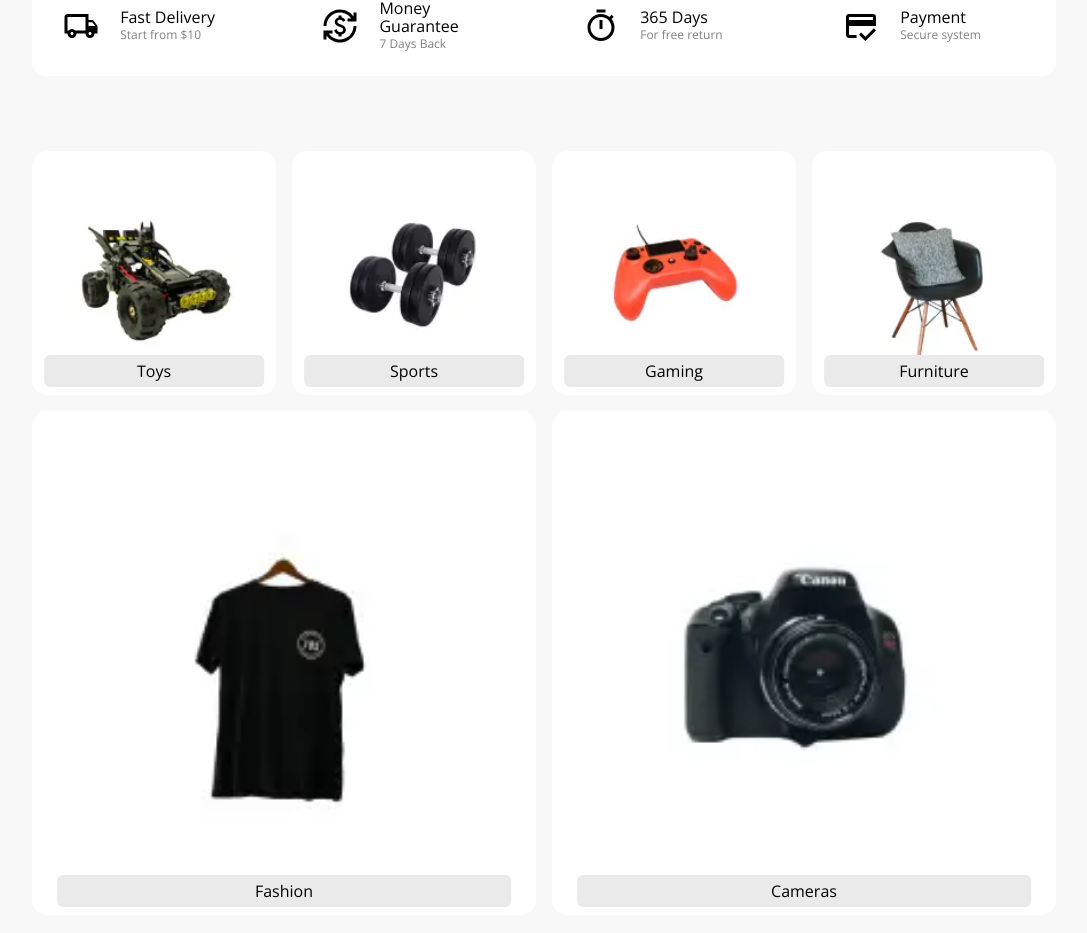
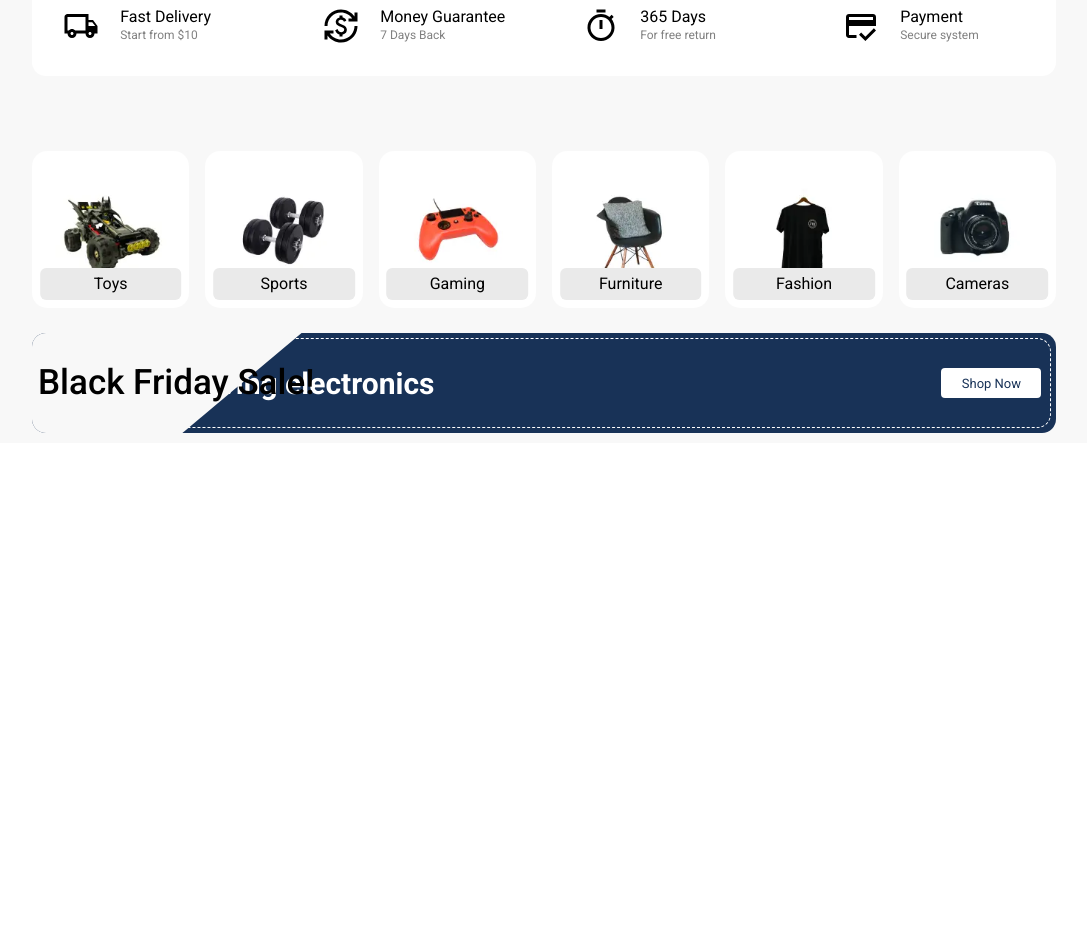
Before and after one commit to MahmoudSamyDev/Ecommerce-React-Ts-project, a React (Vite) app: page / in a window 1280 px wide. Shown: the part 734-1667 px from the top of the page, without its empty margins (96-1183 px from the left). After the commit the page ends 1227 px from the top, so only its background shows below. Built offline with nearby package versions, Linux system fonts and the light colour scheme.

Commit message:
Black friday

```diff
--- a/src/Pages/Home/Home.tsx
+++ b/src/Pages/Home/Home.tsx
@@ -5,7 +5,7 @@ import BlackFridaySale from '../../Sections/Ads/BlackFridaySale';
 
 function Home() {
     return (
-        <div className='home w-full bg-[#f8f8f8]'>
+        <div className='home w-full bg-background'>
             <Landing />
             <Values />
             <ProductNav />
--- a/src/Sections/Ads/BlackFridaySale.tsx
+++ b/src/Sections/Ads/BlackFridaySale.tsx
@@ -1,7 +1,21 @@
+import ContainerWrapper from "../../layout/Components/ContainerWrapper";
+import './adsStyle.css';
+
 function BlackFridaySale() {
     return (
-        <div>
-        <h1>Black Friday Sale</h1>
+        <div className="main-header-container w-full content-center mb-[50px]">
+            <ContainerWrapper>
+                <div className="w-full overflow-hidden min-h-[100px] h-[100px] max-h-[fit-content] rounded-[14px] my-[10px] content-center py-[15px] md:py-0 bg-[#183257] flex items-center justify-center">
+                    <div className="relative w-[calc(100%-10px)] h-[calc(100%-10px)] flex items-center rounded-[14px] my-[10px] content-center py-[15px] md:py-0 border border-dashed border-white">
+                        <span className="text-[35px] font-[500] absolute block z-[10]">Black Friday Sale!</span>
+                        <span className="block bg-background skew-x-[-50deg] w-[30%] h-[calc(100%+20px)] absolute top-[-10px] left-[-100px] flex items-center z-[7]"></span>
+                        <div className="absolute right-2 w-[10%] h-[90%] bg-[#183257] my-[10px] flex justify-center items-center z-[7]">
+                            <button className='bg-white text-[#183257] text-[13px] rounded-[4px] w-[100px] h-[30px] transition duration-300 ease-in-out hover:bg-[#183257] hover:text-white'>Shop Now</button>
+                        </div>
+                        <span className="block text-white w-[90%] h-[70%] absolute z-[5] left-[10%] loader font-bold text-[30px] overflow-hidden relative h-full w-full flex items-center"></span>
+                    </div>
+                </div>
+            </ContainerWrapper>
         </div>
     );
 }
--- /dev/null
+++ b/src/Sections/Ads/adsStyle.css
@@ -0,0 +1,18 @@
+.loader:before {
+    content: "Pay only for your loving electronics";
+    display: inline-block;
+    position: absolute;
+    white-space: nowrap;
+    padding-right: 100%;
+    transform: translate(100%, -50%);
+    animation: scroll-text 10s linear infinite;
+}
+
+@keyframes scroll-text {
+    0% {
+        transform: translateX(100%);
+    }
+    100% {
+        transform: translateX(-100%);
+    }
+}
--- a/src/Sections/ProductNav/ProductBox.tsx
+++ b/src/Sections/ProductNav/ProductBox.tsx
@@ -6,10 +6,10 @@ interface ProductBox_TP {
 
 function ProductBox({ product }: { product: ProductBox_TP }) {
     return (
-    <div key={product.id} className="product-nav-item group cursor-pointer relative overflow-hidden rounded-[15px] grow">
+        <div key={product.id} className="product-nav-item group cursor-pointer relative overflow-hidden rounded-[15px]">
             <img
                 src={product.src}
-                className='h-full w-full ease-in-out duration-300 group-hover:scale-105'
+                className="h-auto w-full ease-in-out duration-300 group-hover:scale-105"
                 alt={product.title}
             />
             <button
@@ -17,7 +17,7 @@ function ProductBox({ product }: { product: ProductBox_TP }) {
                 {product.title}
             </button>
         </div>
-    )
+    );
 }
 
 export default ProductBox;
--- a/src/Sections/ProductNav/ProductNav.tsx
+++ b/src/Sections/ProductNav/ProductNav.tsx
@@ -1,20 +1,15 @@
 import ContainerWrapper from '../../layout/Components/ContainerWrapper';
 import { Products } from '../../utilities/data';
 import ProductBox from './ProductBox';
-import Box from '@mui/material/Box';
-import Grid from '@mui/material/Grid2';
 
 function ProductNav() {
     return (
-        <div className="product-nav-container w-full content-center py-[15px]">
+        <div className="product-nav-container w-full py-[15px]">
             <ContainerWrapper>
-                <div className="flex justify-center min-h-[fit-content] max-h-[fit-content]">
-                    <Box sx={{ flexGrow: 1 }}>
-                        <Grid container spacing={2}>
-                            { Products.map((product) => ( <ProductBox key={product.id} product={product}/> )) }
-                        </Grid>
-                    </Box>
-
+                <div className="grid grid-cols-1 sm:grid-cols-2 md:grid-cols-3 lg:grid-cols-6 gap-4">
+                    {Products.map((product) => (
+                        <ProductBox key={product.id} product={product} />
+                    ))}
                 </div>
             </ContainerWrapper>
         </div>
--- a/src/index.css
+++ b/src/index.css
@@ -4,5 +4,5 @@
 @import 'tailwindcss/utilities';
 
 * {
-    font-family: "Open Sans", "Roboto", serif;
+    font-family: "Roboto", serif;
 }
--- a/tailwind.config.js
+++ b/tailwind.config.js
@@ -7,6 +7,7 @@ export default {
   theme: {
     extend: {
       colors: {
+        background: '#f8f8f8',
         darkBlue: '#2b3445',
       }
     },
```
